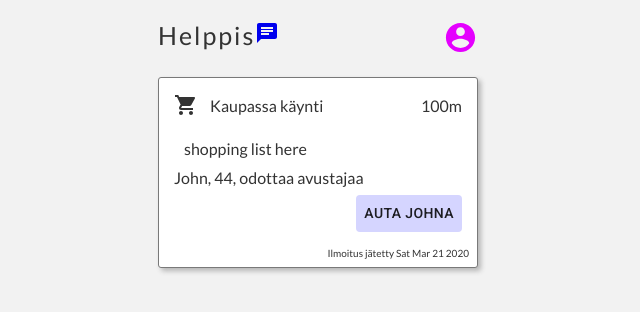
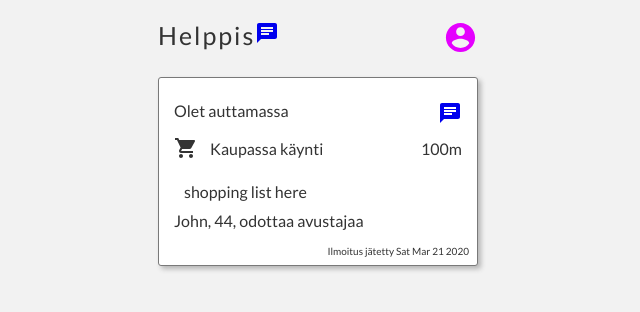
Before and after one commit to kclassic/helppis, a React (Create React App) app: page /home/0 in a window 1280 px wide. Shown: the top 312 px of the page, without its empty margins (322-962 px from the left). Built offline with nearby package versions, Linux system fonts and the light colour scheme.

Commit message:
TaskPage own a task

```diff
--- a/src/App.js
+++ b/src/App.js
@@ -50,6 +50,28 @@ class App extends React.Component {
     this.addTask = task => {
       this.setState(state => ({
         tasks: [...state.tasks, task]
+      }));
+    };
+
+    this.ownTask = task => {
+      this.setState(state => ({
+        activeTasks: [
+          ...state.activeTasks,
+          ...state.tasks
+            .map(t => {
+              if (t.id === task.id) {
+                return task;
+              }
+              return null;
+            })
+            .filter(Boolean)
+        ],
+        tasks: state.tasks.map(t => {
+          if (t.id === task.id) {
+            return task;
+          }
+          return t;
+        })
       }));
     };
 
@@ -140,7 +162,8 @@ class App extends React.Component {
           status: "open"
         }
       ],
-      addTask: this.addTask
+      addTask: this.addTask,
+      ownTask: this.ownTask
     };
   }
 
@@ -174,12 +197,19 @@ class App extends React.Component {
                 </Route>
                 <Route path="/home">
                   <AppContext.Consumer>
-                    {({ tasks, activeTasks, addTask, createdTasks }) => (
+                    {({
+                      tasks,
+                      activeTasks,
+                      addTask,
+                      createdTasks,
+                      ownTask
+                    }) => (
                       <MainPage
                         tasks={tasks}
                         addTask={addTask}
                         activeTasks={activeTasks}
                         createdTasks={createdTasks}
+                        ownTask={ownTask}
                       />
                     )}
                   </AppContext.Consumer>
--- a/src/MainPage.jsx
+++ b/src/MainPage.jsx
@@ -1,5 +1,5 @@
 import React from "react";
-import { Switch, Route, Link, useRouteMatch, Redirect } from "react-router-dom";
+import { Switch, Route, Link, useRouteMatch } from "react-router-dom";
 import styled from "styled-components";
 import Button from "./components/BasicButton";
 import TaskPage from "./TaskPage";
@@ -29,7 +29,7 @@ function TabPanel(props) {
   );
 }
 
-const MainPage = ({ tasks, activeTasks, createdTasks }) => {
+const MainPage = ({ tasks, activeTasks, createdTasks, ownTask }) => {
   let { url, path } = useRouteMatch();
 
   const [value, setValue] = React.useState(0);
@@ -41,7 +41,7 @@ const MainPage = ({ tasks, activeTasks, createdTasks }) => {
     <div>
       <Switch>
         <Route path={`${path}/:taskId`}>
-          <TaskPage tasks={tasks} />
+          <TaskPage tasks={tasks} ownTask={ownTask} />
         </Route>
         <Route path={path}>
           <Tabs
--- a/src/TaskPage.jsx
+++ b/src/TaskPage.jsx
@@ -1,5 +1,5 @@
 import React from "react";
-import { useParams } from "react-router-dom";
+import { useParams, Link } from "react-router-dom";
 
 import styled from "styled-components";
 import Box from "@material-ui/core/Box";
@@ -7,6 +7,7 @@ import Box from "@material-ui/core/Box";
 import ShoppingCartIcon from "@material-ui/icons/ShoppingCart";
 import HelpOutlineIcon from "@material-ui/icons/HelpOutline";
 import Button from "./components/BasicButton";
+import ChatIcon from "@material-ui/icons/Chat";
 
 const TaskContainer = styled(Box)`
 position: relative;
@@ -45,12 +46,35 @@ const SmallText = styled("span")`
   font-size: 10px;
 `;
 
-const TaskPage = ({ tasks }) => {
+const TaskPage = ({ tasks, ownTask }) => {
   let { taskId } = useParams();
-  const task = tasks.find(t => String(t.id) === taskId);
+  const [task, setTask] = React.useState(
+    tasks.find(t => String(t.id) === taskId)
+  );
+  const doTask = task => {
+    setTask(task);
+    ownTask(task);
+  };
   if (!task) return null;
   return (
     <TaskContainer>
+      {task.status === "progress" ? (
+        <>
+          <div
+            style={{
+              display: "flex",
+              justifyContent: "space-between",
+              paddingTop: "8px",
+              paddingBottom: "8px"
+            }}
+          >
+            <span>Olet auttamassa</span>
+            <Link to="/chat">
+              <ChatIcon />
+            </Link>
+          </div>
+        </>
+      ) : null}
       <IconContainer>
         {task.type.type === "store" ? (
           <>
@@ -70,6 +94,7 @@ const TaskPage = ({ tasks }) => {
       <span>
         {task.owner.name}, {task.owner.age}, odottaa avustajaa
       </span>
+      {task.status === "open" ? (
         <div
           style={{
             display: "flex",
@@ -77,10 +102,14 @@ const TaskPage = ({ tasks }) => {
             paddingTop: "8px"
           }}
         >
-        <Button style={{ backgroundColor: "#d5d5ff" }}>
+          <Button
+            style={{ backgroundColor: "#d5d5ff" }}
+            onClick={() => doTask({ ...task, status: "progress" })}
+          >
             Auta {task.owner.name}a
           </Button>
         </div>
+      ) : null}
       <SmallText>Ilmoitus jätetty {task.created.toDateString()}</SmallText>
     </TaskContainer>
   );
```
Lines whose indentation alone changed are shown as unchanged.
